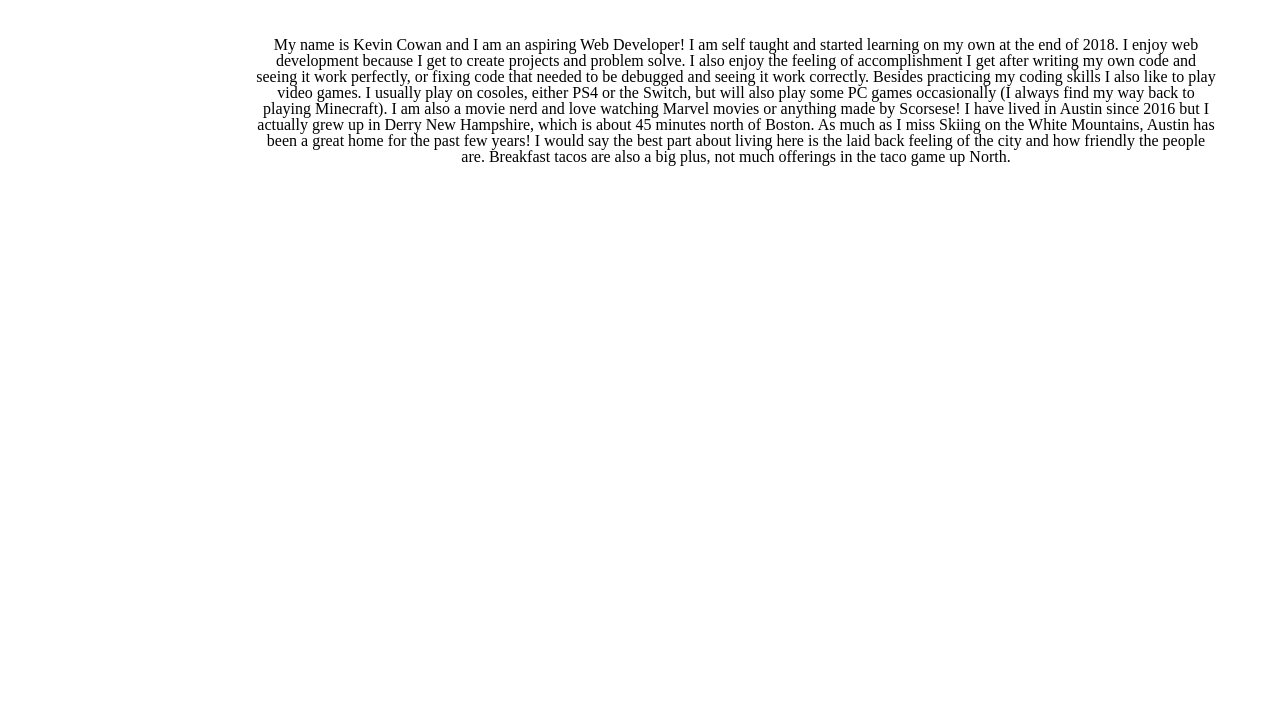
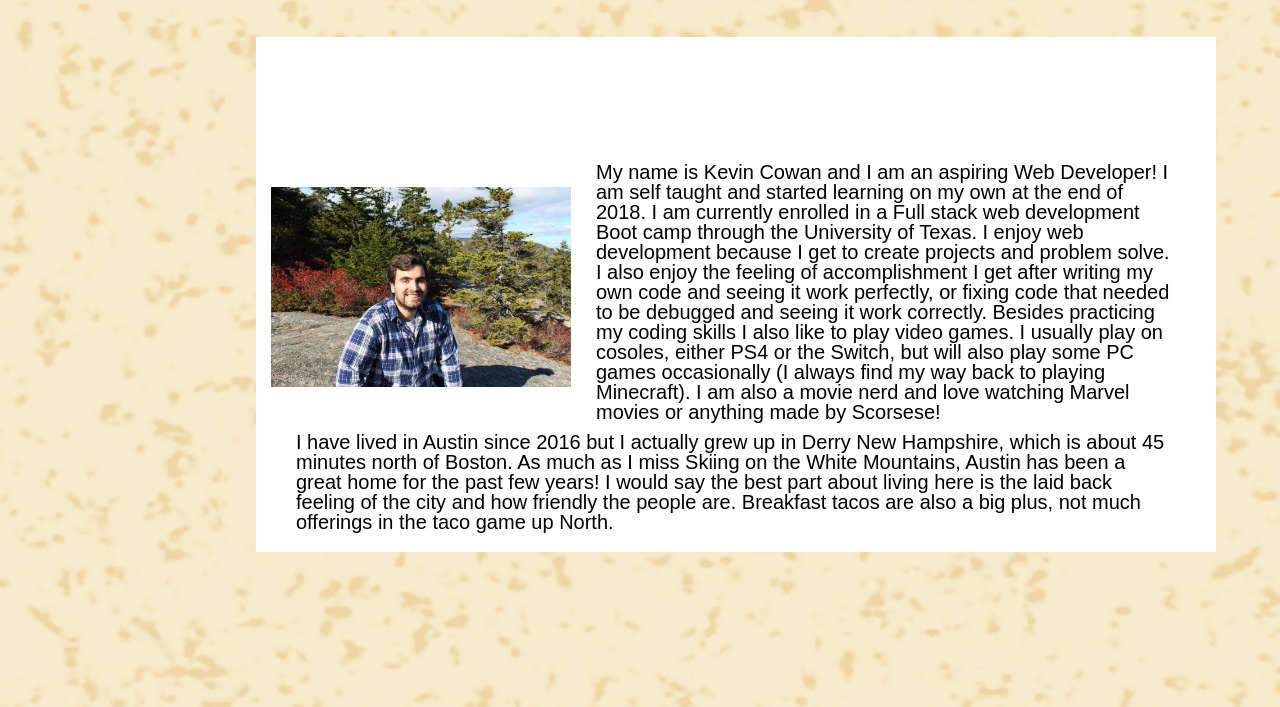
Before and after one commit to cowankc/Basic-Portfolio, a plain HTML site: page index.html in a window 1280 px wide. Shown: the part 93-800 px from the top of the page. Drawn offline with Linux system fonts and the light colour scheme.

Commit message:
added my picture and finished most of the about page, just need to add the about me title and update the links

```diff
--- a/assets/css/style.css
+++ b/assets/css/style.css
@@ -1,3 +1,14 @@
+
+img.bg {
+    min-height: 100%;
+    min-width: 1024px;
+    width: 100%;
+    height: auto;
+    position: fixed;
+    top: 90px;
+    left: 0;
+}
+
 
 h1{
     background-color: #4aaaa5;
@@ -9,7 +20,8 @@ h1{
     text-align: center;
     padding: 30px;
     float: left;
-    margin-left: 200px
+    margin-left: 200px;
+    z-index: 2;
 }
 
 #navbar{
@@ -29,9 +41,32 @@ h1{
 
 #aboutme{
     clear: both;
+    background-color: white;
     width: 960px;
     text-align: center;
     position: relative;
     top: 40px;
     left: 20%;
 }
+
+#me {
+    position:absolute;
+    top: 150px;
+    left: 15px
+}
+#text {
+    text-align: left;
+    height: 270px;
+    margin: 20px 20px 0px 320px;
+    padding: 125px 20px 0px 20px;
+    font-family: 'Arial', 'Helvetica Neue', Helvetica, sans-serif;
+    font-size: 20px
+}
+
+#text2 {
+    text-align: left;
+    margin: 0px 20px 20px 20px;
+    padding: 0px 20px 20px 20px;
+    font-family: 'Arial', 'Helvetica Neue', Helvetica, sans-serif;
+    font-size: 20px
+}
--- a/index.html
+++ b/index.html
@@ -6,10 +6,9 @@
     <link rel="stylesheet" type="text/css" href="assets/css/style.css">
 
 </head>
-<!-- <img src="assets/images/old_map_@2x.png"/> -->
 <body>
 
-    <header>
+    <div id=header>
         <h1>Kevin Cowan</h1>
 
         <div id=navbar>
@@ -19,19 +18,29 @@
                 <a href="contact.html">Contact</a>
             </h2>
         </div>
-    </header>
+    </div>
+
+    <img src="assets/images/old_map_@2x.png" alt="background" class="bg"/>
 
     <div id=aboutme>
-        <p>
+
+        <div id=me>
+            <img src="assets/images/me.jpg" height= 200px width=300px/>
+        </div>
+        <p id=text>
             My name is Kevin Cowan and I am an aspiring Web Developer! I am self
-        taught and started learning on my own at the end of 2018. I enjoy web
-        development because I get to create projects and problem solve. I also enjoy
+        taught and started learning on my own at the end of 2018. I am currently enrolled
+        in a Full stack web development Boot camp through the University of Texas.
+         I enjoy web development because I get to create projects and problem solve. I also enjoy
         the feeling of accomplishment I get after writing my own code and seeing it
         work perfectly, or fixing code that needed to be debugged and seeing it work
         correctly. Besides practicing my coding skills I also like to play video games.
         I usually play on cosoles, either PS4 or the Switch, but will also play some PC
         games occasionally (I always find my way back to playing Minecraft). I am also
         a movie nerd and love watching Marvel movies or anything made by Scorsese!
+        </p>
+
+        <p id=text2>
             I have lived in Austin since 2016 but I actually grew up in Derry New
         Hampshire, which is about 45 minutes north of Boston. As much as I miss Skiing on
         the White Mountains, Austin has been a great home for the past few years! I would
```
Also changed, not shown: assets/images/me.jpg (added).
